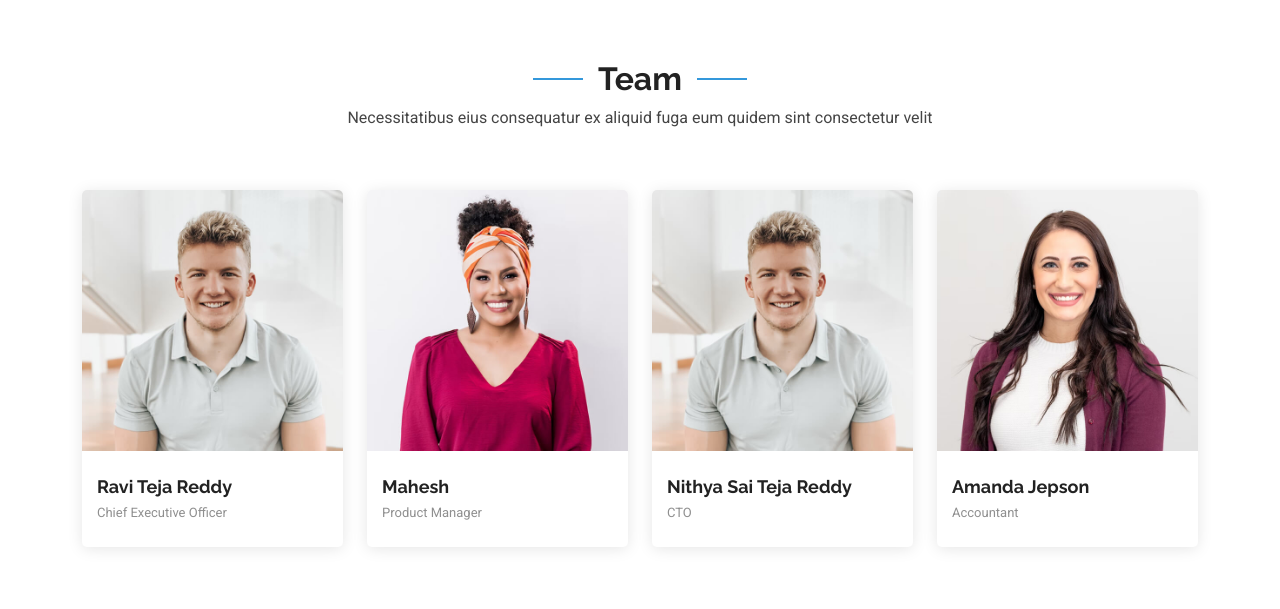
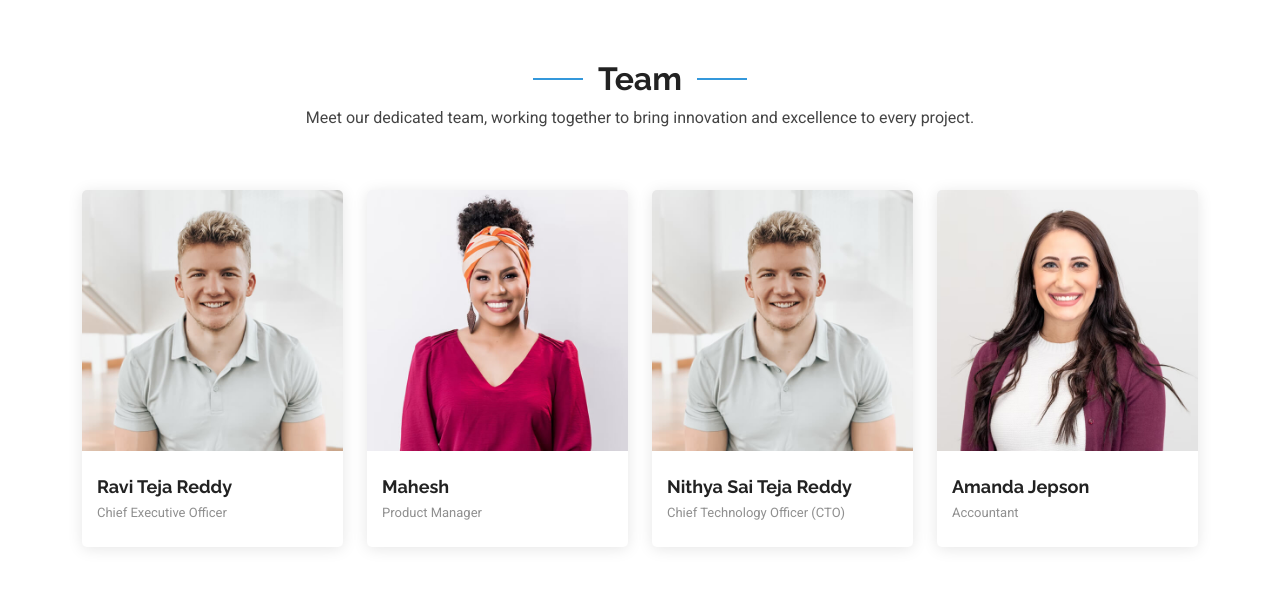
Before and after one commit to sangatiravitejareddy/alphabloczs, a Django app: page / in a window 1280 px wide. Shown: the part 5263-5872 px from the top of the page. Run offline with Django 5.2, Linux system fonts and the light colour scheme; some libraries are stand-ins or nearby versions.

Commit message:
Team_data

```diff
--- a/alphabloczs/templates/index.html
+++ b/alphabloczs/templates/index.html
@@ -766,17 +766,17 @@
       <!-- Section Title -->
       <div class="container section-title" data-aos="fade-up">
         <h2>Team</h2>
-        <p>Necessitatibus eius consequatur ex aliquid fuga eum quidem sint consectetur velit</p>
+        <p>Meet our dedicated team, working together to bring innovation and excellence to every project.</p>
       </div><!-- End Section Title -->
 
       <div class="container">
-
         <div class="row gy-4">
 
+          <!-- Team Member 1 -->
           <div class="col-lg-3 col-md-6 d-flex align-items-stretch" data-aos="fade-up" data-aos-delay="100">
             <div class="team-member">
               <div class="member-img">
-                <img src="{% static 'assets/img/team/team-3.jpg' %}" class="img-fluid" alt="">
+                <img src="{% static 'assets/img/team/team-3.jpg' %}" class="img-fluid" alt="Ravi Teja Reddy">
                 <div class="social">
                   <a href=""><i class="bi bi-twitter-x"></i></a>
                   <a href=""><i class="bi bi-facebook"></i></a>
@@ -791,10 +791,11 @@
             </div>
           </div><!-- End Team Member -->
 
+          <!-- Team Member 2 -->
           <div class="col-lg-3 col-md-6 d-flex align-items-stretch" data-aos="fade-up" data-aos-delay="200">
             <div class="team-member">
               <div class="member-img">
-                <img src="{% static 'assets/img/team/team-2.jpg' %}" class="img-fluid" alt="">
+                <img src="{% static 'assets/img/team/team-2.jpg' %}" class="img-fluid" alt="Mahesh">
                 <div class="social">
                   <a href=""><i class="bi bi-twitter-x"></i></a>
                   <a href=""><i class="bi bi-facebook"></i></a>
@@ -809,10 +810,11 @@
             </div>
           </div><!-- End Team Member -->
 
+          <!-- Team Member 3 -->
           <div class="col-lg-3 col-md-6 d-flex align-items-stretch" data-aos="fade-up" data-aos-delay="300">
             <div class="team-member">
               <div class="member-img">
-                <img src="{% static 'assets/img/team/team-3.jpg' %}" class="img-fluid" alt="">
+                <img src="{% static 'assets/img/team/team-3.jpg' %}" class="img-fluid" alt="Nithya Sai Teja Reddy">
                 <div class="social">
                   <a href=""><i class="bi bi-twitter-x"></i></a>
                   <a href=""><i class="bi bi-facebook"></i></a>
@@ -821,16 +823,17 @@
                 </div>
               </div>
               <div class="member-info">
-                <h4>Nithya Sai Teja Reddy </h4>
-                <span>CTO</span>
+                <h4>Nithya Sai Teja Reddy</h4>
+                <span>Chief Technology Officer (CTO)</span>
               </div>
             </div>
           </div><!-- End Team Member -->
 
+          <!-- Team Member 4 -->
           <div class="col-lg-3 col-md-6 d-flex align-items-stretch" data-aos="fade-up" data-aos-delay="400">
             <div class="team-member">
               <div class="member-img">
-                <img src="{% static 'assets/img/team/team-4.jpg' %}" class="img-fluid" alt="">
+                <img src="{% static 'assets/img/team/team-4.jpg' %}" class="img-fluid" alt="Amanda Jepson">
                 <div class="social">
                   <a href=""><i class="bi bi-twitter-x"></i></a>
                   <a href=""><i class="bi bi-facebook"></i></a>
@@ -846,10 +849,11 @@
           </div><!-- End Team Member -->
 
         </div>
-
       </div>
 
-    </section><!-- /Team Section -->
+    </section>
+
+    <!-- /Team Section -->
 
     <!-- Pricing Section -->
     <section id="pricing" class="pricing section">
```
